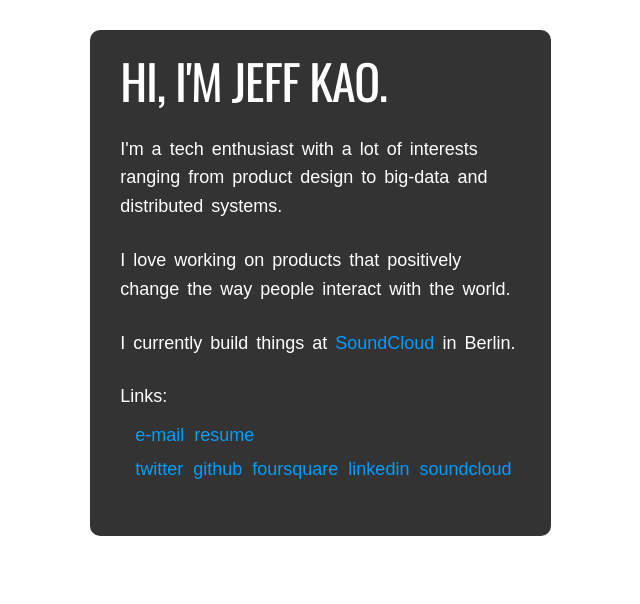
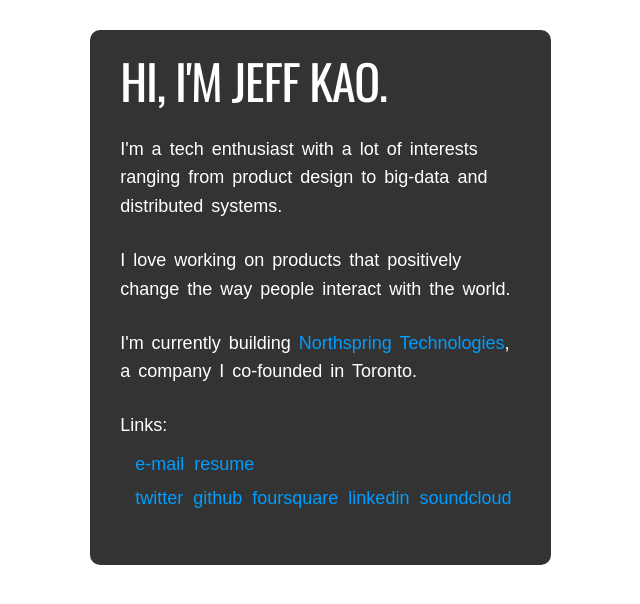
Before and after one commit to jkao/jkao.github.io, a Jekyll site: the page index.html, which Jekyll copies as it is, in a window 1280 px wide. Shown: the top 604 px of the page, without its empty margins (569-1209 px from the left). Built offline with Jekyll 4.4.1, drawn with Linux system fonts in a browser that asks for light colours; nearby versions of some CDN libraries.

Commit message:
Update index.html

```diff
--- a/index.html
+++ b/index.html
@@ -33,9 +33,9 @@
               </p>
 
               <p>
-                I currently build things at
-                <a href="https://soundcloud.com" target="_blank">SoundCloud</a>
-                in Berlin.
+                I'm currently building
+                <a href="https://northspring.tech" target="_blank">Northspring Technologies</a>,
+                a company I co-founded in Toronto.
               </p>
 
               <p>Links:</p>
```
